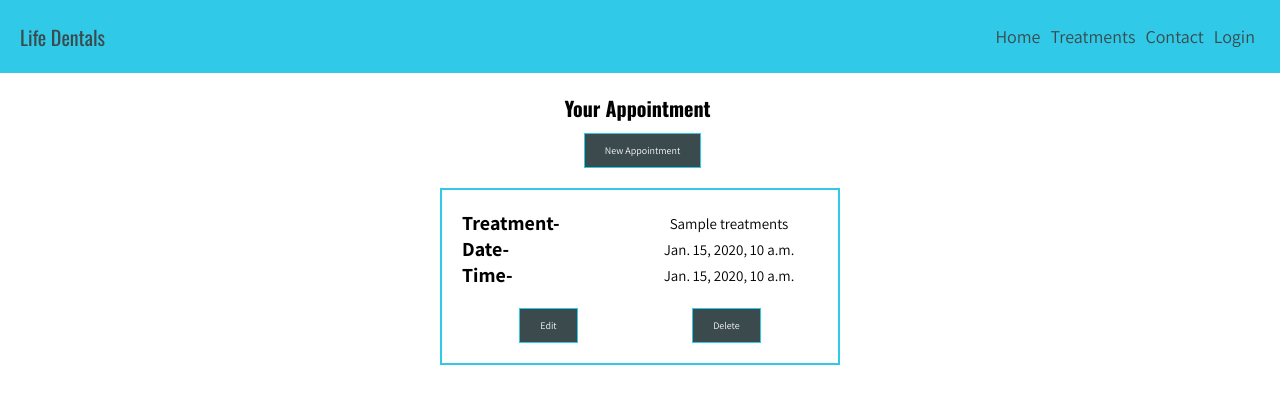
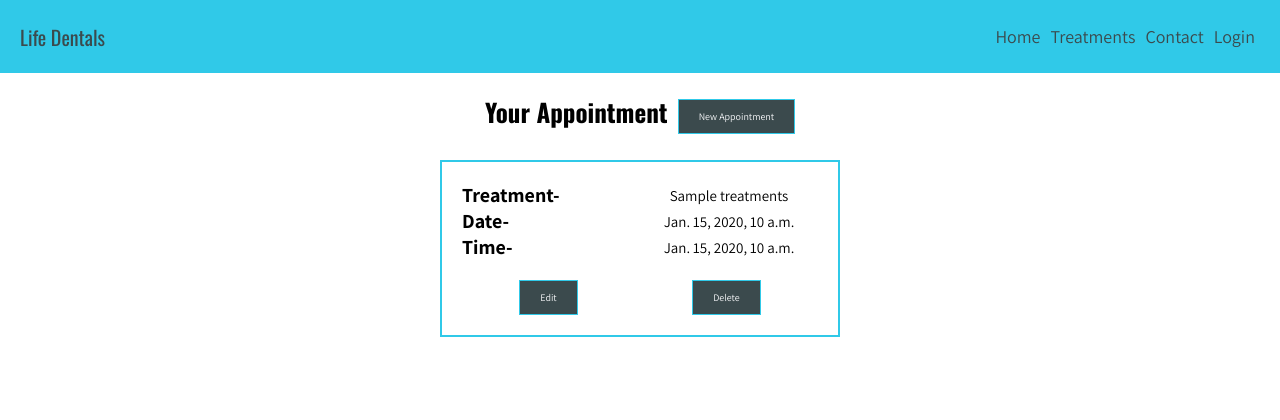
Before and after one commit to Jack112-create/Life-Dentals, a Django app: template booking/templates/booking/booking.html in a window 1280 px wide. Shown: the top 420 px of the page. Run offline with Django 3.2, Linux system fonts and the light colour scheme; the template is opened without the code that fills it: most values are stand-ins (such as "Sample title", 1, 10 or a date in 2020); parts of the project's set-up code (start-up, migrations or seed data) failed here and were passed over.

Commit message:
Add tablet styles for appointment header

```diff
--- a/booking/static/css/booking.css
+++ b/booking/static/css/booking.css
@@ -84,4 +84,12 @@
     .appointment-treatment p, .appointment-date p, .appointment-time p {
         font-size: 1.5rem;
     }
+
+    .appointment-header {
+        flex-direction: row;
+    }
+
+    .appointment-header h1 {
+        font-size: 2.5rem;
+    }
 }
```
